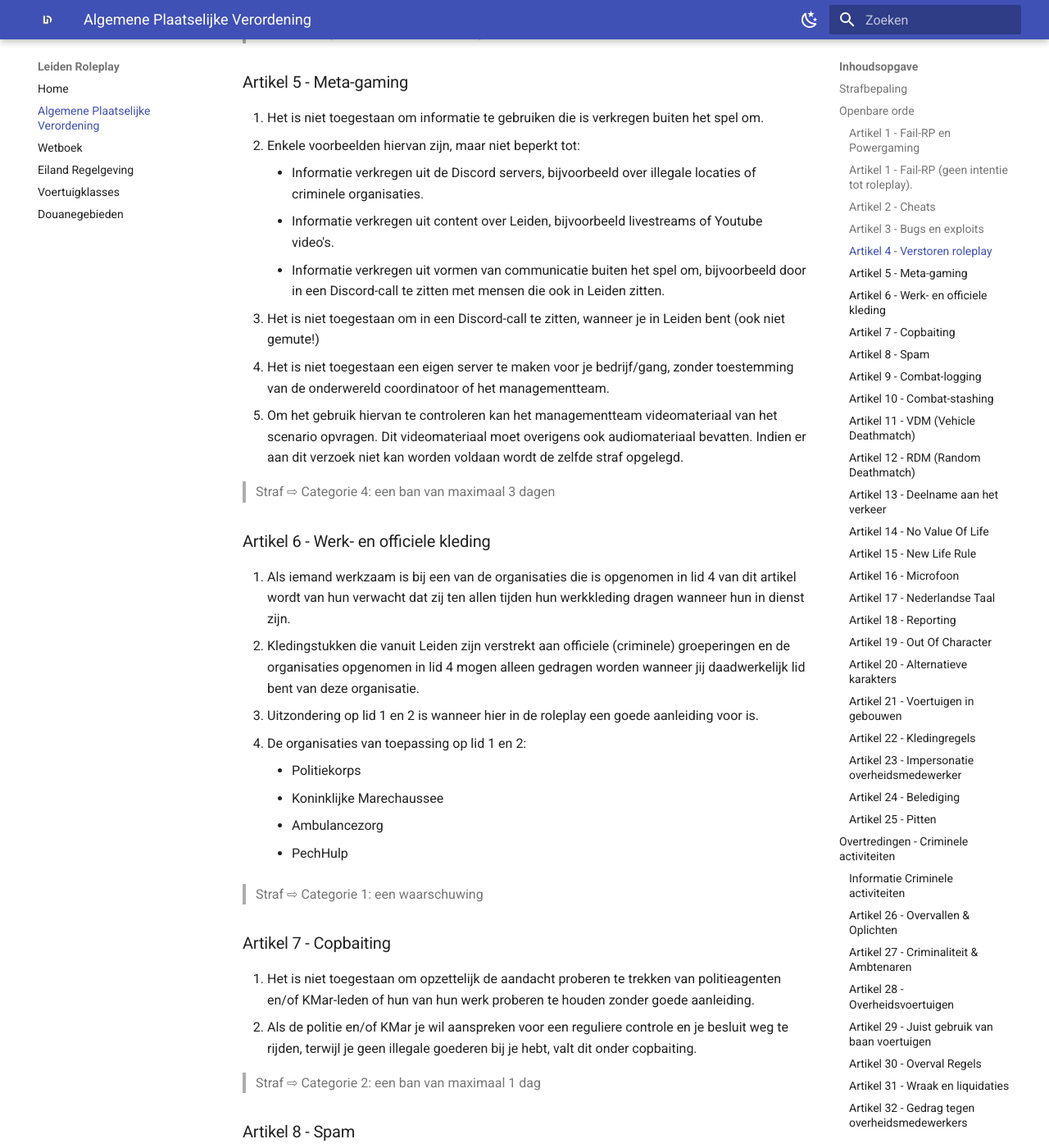
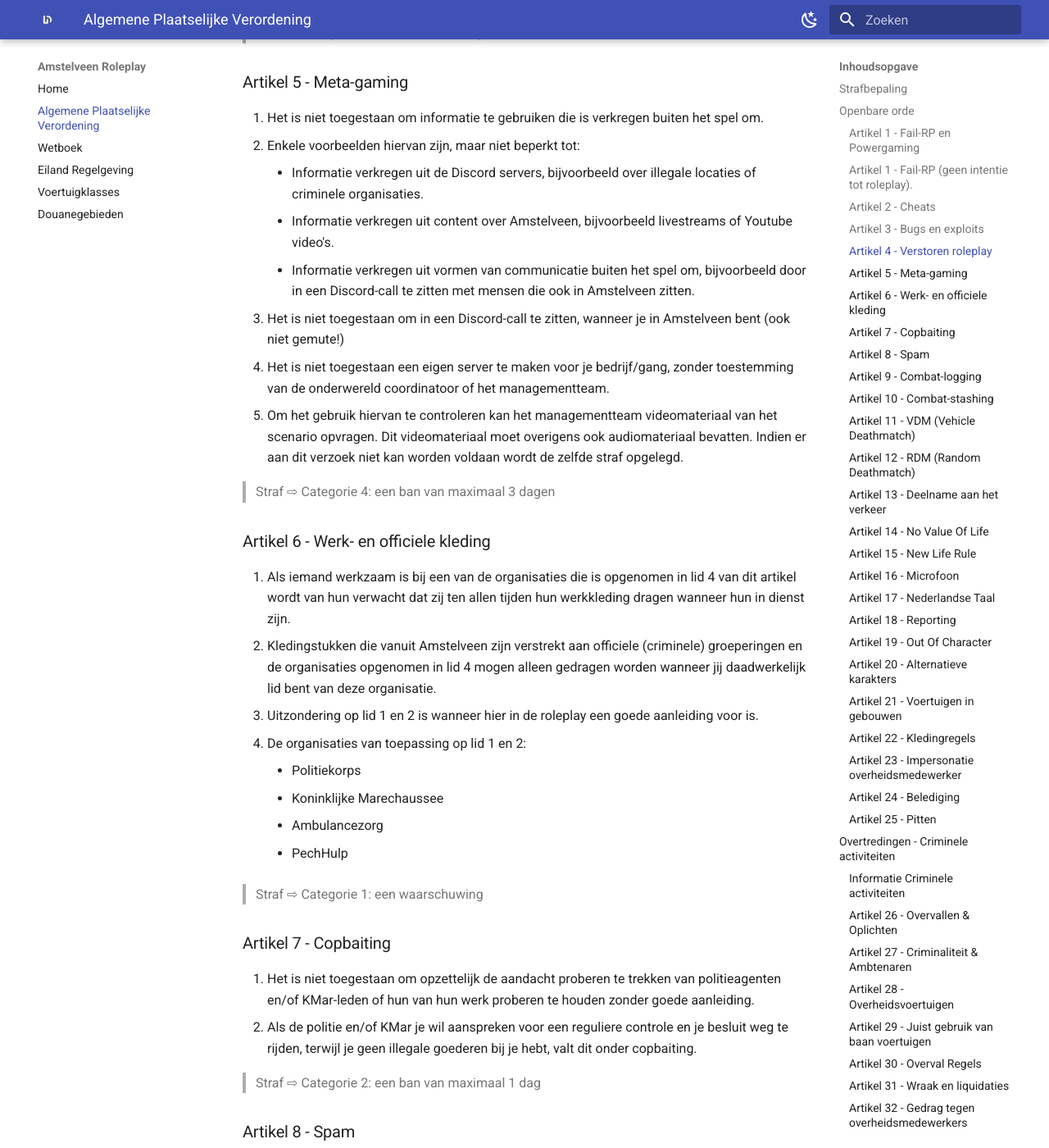
Before and after one commit to Chazzy000/leiden.github.io, an MkDocs documentation site: the page built from docs/apv.md, in a window 1280 px wide and 1400 px high, scrolled down 4309 px. Shown: the whole window at 82% size. Built offline with MkDocs 1.6.1 and Material for MkDocs 9.7.7, drawn with Linux system fonts in a browser that asks for light colours; comment, search, counter and statistics services are not loaded; some of the changed text lies outside the part shown.

Commit message:
Push
Test

```diff
--- a/docs/apv.md
+++ b/docs/apv.md
@@ -1,4 +1,4 @@
-# Algemene Plaatselijke Verordening van Leiden Roleplay
+# Algemene Plaatselijke Verordening van Amstelveen Roleplay
 
 
 ## Strafbepaling
@@ -73,7 +73,7 @@ Straf ⇨ Categorie 7: permanente ban
     * Privazer
 3. Op verdenking van het gebruik van cheats in het breedste begrip kan het managementteam het besluit nemen een straf namens de 7e categorie op te leggen zonder dat hier direct bewijs voor is.
 4. Zijn er meer dan 2 mensen verbannen voor cheats in je groepering, is er een mogelijkheid dat je gehele groep verbannen wordt voor cheats, tenzij je ons op de hoogte hebt gesteld.
-5. Leiden Roleplay werkt conform de privacyregeling. Besluiten worden dus ook genomen op basis van videomateriaal en informatiebronnen. We voeren geen (integrale) PC-checks uit, tenzij dit wordt goedgekeurd door een managementlid. Deze PC-checks zijn niet verplicht, maar bieden de mogelijkheid om je onschuld aan te tonen.
+5. Amstelveen Roleplay werkt conform de privacyregeling. Besluiten worden dus ook genomen op basis van videomateriaal en informatiebronnen. We voeren geen (integrale) PC-checks uit, tenzij dit wordt goedgekeurd door een managementlid. Deze PC-checks zijn niet verplicht, maar bieden de mogelijkheid om je onschuld aan te tonen.
 6. Uitgezoomed schieten is niet toegestaan! Dit i.v.m. crosshairs. Wordt er een ticket aangemaakt waarin we zien dat dit wel het geval is, dan wordt deze direct afgekeurd.
 
 > Straf ⇨ Categorie 7: permanente ban
@@ -104,9 +104,9 @@ Straf ⇨ Categorie 7: permanente ban
 1. Het is niet toegestaan om informatie te gebruiken die is verkregen buiten het spel om.
 2. Enkele voorbeelden hiervan zijn, maar niet beperkt tot:
     * Informatie verkregen uit de Discord servers, bijvoorbeeld over illegale locaties of criminele organisaties.
-    * Informatie verkregen uit content over Leiden, bijvoorbeeld livestreams of Youtube video's.
-    * Informatie verkregen uit vormen van communicatie buiten het spel om, bijvoorbeeld door in een Discord-call te zitten met mensen die ook in Leiden zitten.
-3. Het is niet toegestaan om in een Discord-call te zitten, wanneer je in Leiden bent (ook niet gemute!)
+    * Informatie verkregen uit content over Amstelveen, bijvoorbeeld livestreams of Youtube video's.
+    * Informatie verkregen uit vormen van communicatie buiten het spel om, bijvoorbeeld door in een Discord-call te zitten met mensen die ook in Amstelveen zitten.
+3. Het is niet toegestaan om in een Discord-call te zitten, wanneer je in Amstelveen bent (ook niet gemute!)
 4. Het is niet toegestaan een eigen server te maken voor je bedrijf/gang, zonder toestemming van de onderwereld coordinatoor of het managementteam.
 5. Om het gebruik hiervan te controleren kan het managementteam videomateriaal van het scenario opvragen. Dit videomateriaal moet overigens ook audiomateriaal bevatten. Indien er aan dit verzoek niet kan worden voldaan wordt de zelfde straf opgelegd.
 
@@ -115,7 +115,7 @@ Straf ⇨ Categorie 7: permanente ban
 ### Artikel 6 - Werk- en officiele kleding
 
 1. Als iemand werkzaam is bij een van de organisaties die is opgenomen in lid 4 van dit artikel wordt van hun verwacht dat zij ten allen tijden hun werkkleding dragen wanneer hun in dienst zijn.
-2. Kledingstukken die vanuit Leiden zijn verstrekt aan officiele (criminele) groeperingen en de organisaties opgenomen in lid 4 mogen alleen gedragen worden wanneer jij daadwerkelijk lid bent van deze organisatie.
+2. Kledingstukken die vanuit Amstelveen zijn verstrekt aan officiele (criminele) groeperingen en de organisaties opgenomen in lid 4 mogen alleen gedragen worden wanneer jij daadwerkelijk lid bent van deze organisatie.
 3. Uitzondering op lid 1 en 2 is wanneer hier in de roleplay een goede aanleiding voor is.
 4. De organisaties van toepassing op lid 1 en 2:
     * Politiekorps
@@ -240,7 +240,7 @@ Straf ⇨ Categorie 7: permanente ban
 ### Artikel 18 - Reporting
 
 1. De in-game functie om spelers te rapporteren (/report) is alleen gediend om gebruikt te worden in gevallen dat dit ter plekke opgelost kan worden. Het is niet de bedoeling om voor eigen rechter te gaan spelen.
-2. Bij een overtreding van een regel van een andere speler is het altijd zaak dat er een report of een ticket in de Leiden support discord wordt gemaakt met voldoende bewijsmateriaal indien nodig.
+2. Bij een overtreding van een regel van een andere speler is het altijd zaak dat er een report of een ticket in de Amstelveen support discord wordt gemaakt met voldoende bewijsmateriaal indien nodig.
 3. Indien je een report maakt in-game is het de bedoeling dat je dit beschouwt als OOC-informatie. Je mag dus ook niet met anderen delen dat jij een report hebt gemaakt of het tegen de persoon zelf zeggen.
 4. Het is niet toegestaan om misbruik te maken van de /report functionaliteit om onterecht voordeel te behalen.
 5. Zodra je een ticket wilt aanmaken voor een scenario waar je het niet mee eens bent, dan moet dat binnen 48 uur na het scenario. (Dit is om te voorkomen dat we spullen na een te lange tijd moeten weghalen bij spelers en het lange zoeken in de logs).
@@ -369,7 +369,7 @@ Straf ⇨ Categorie 7: permanente ban
 	* Ambulancezorg
 	* Wegenwacht
 	* Ministerie van Justitie
-	* Gemeente Leiden
+	* Gemeente Amstelveen
 
 3. Indien een overheidsmedewerker betrapt wordt op het bezighouden met illegale praktijk zal dit naast de basisstraf resulteren in ontslag op staande voet bij de organisatie in kwestie.
 4. Het is niet toegestaan om in het bezit te zijn van objecten die afkomstig zijn van een overheidsdienst, zoals onder andere maar niet beperkt tot:
@@ -571,7 +571,7 @@ Straf ⇨ Categorie 7: permanente ban
 ### Artikel 45 - Real life trading
 Indien u een van deze punten begaat, zullen de goederen in beslag worden genomen en zal er geen refund meer worden gegeven.
 
-1. Het is nooit toegestaan om goederen in Leiden (in de breedste zin) te verkopen, kopen of ruilen tegen echt geld en/of goederen buiten het spel om.
+1. Het is nooit toegestaan om goederen in Amstelveen (in de breedste zin) te verkopen, kopen of ruilen tegen echt geld en/of goederen buiten het spel om.
 2. Het is ook niet toegestaan donatievoertuigen te ruilen voor andere (donatie)spullen.
 3. Het is niet toegestaan goederen van andere spelers aan te nemen of spullen weg te geven, wanneer deze de stad uit gaat. Dit geldt voor ALLE goederen.
 4. Hieronder wordt ook het aanbieden of vragen naar verstaan.
@@ -599,13 +599,13 @@ Indien u een van deze punten begaat, zullen de goederen in beslag worden genomen
 
 1. Binnen de greenzone is het ten strengste verboden om mensen te ontvoeren, te bedreigen of op andere wijze hun vrijheid te beperken. Het respecteren van de persoonlijke veiligheid en vrijheid van anderen is essentieel om een veilige en vreedzame omgeving te behouden.
 2. Binnen de greenzone is het gebruik van geweld strikt gereguleerd. Schieten is alleen toegestaan in specifieke scenario's waarin een andere situatie binnen de greenzone verder escaleert en als een laatste redmiddel om levens te beschermen. Alle andere vormen van geweld zijn niet toegestaan en moeten worden vermeden om een vreedzame omgeving te handhaven.
-3. Iedereen binnen de greenzone wordt verwacht zich aan de regels te houden en bij te dragen aan de algemene veiligheid en orde. Het negeren van de regels kan leiden tot passende sancties, variërend van waarschuwingen tot verwijdering uit de greenzone, afhankelijk van de ernst van de overtreding.
+3. Iedereen binnen de greenzone wordt verwacht zich aan de regels te houden en bij te dragen aan de algemene veiligheid en orde. Het negeren van de regels kan Amstelveen tot passende sancties, variërend van waarschuwingen tot verwijdering uit de greenzone, afhankelijk van de ernst van de overtreding.
 4. De volgende locaties worden gezien als een greenzone:
 	* PechHulp
 	* Ziekenhuis
 	* Gemeentehuis
 	* Cardealer
-	* Rijschool Leiden
+	* Rijschool Amstelveen
 
 ### Artikel 49 - Graphic packs
 Het gebruik van bepaalde soorten graphic packs en beeldscherminstellingen kunnen een oneerlijk voordeel opleveren of de spelervaring voor anderen negatief beïnvloeden. Daarom is het gebruik van de volgende soorten graphic packs en beeldscherminstellingen verboden:
--- a/mkdocs.yml
+++ b/mkdocs.yml
@@ -1,11 +1,11 @@
 # Project information
-site_name: Leiden Roleplay
-site_url: 'https://chazzy000.github.io/leiden.github.io/'
-site_description: 'Wet en regelgeving van Leiden Roleplay'
-site_author: 'Leiden Roleplay'
+site_name: Amstelveen Roleplay
+site_url: 'https://chazzy000.github.io/Amstelveen.github.io/'
+site_description: 'Wet en regelgeving van Amstelveen Roleplay'
+site_author: 'Amstelveen Roleplay'
 
 # Copyright
-copyright: Copyright &copy; 2022 - 2023 Leiden
+copyright: Copyright &copy; 2022 - 2023 Amstelveen
 
 # Congiguration
 theme:
```
Also changed, not shown: docs/eiland.md (+1 -1 lines), docs/index.md (+8 -8 lines), docs/wetboek.md (+6 -6 lines).
